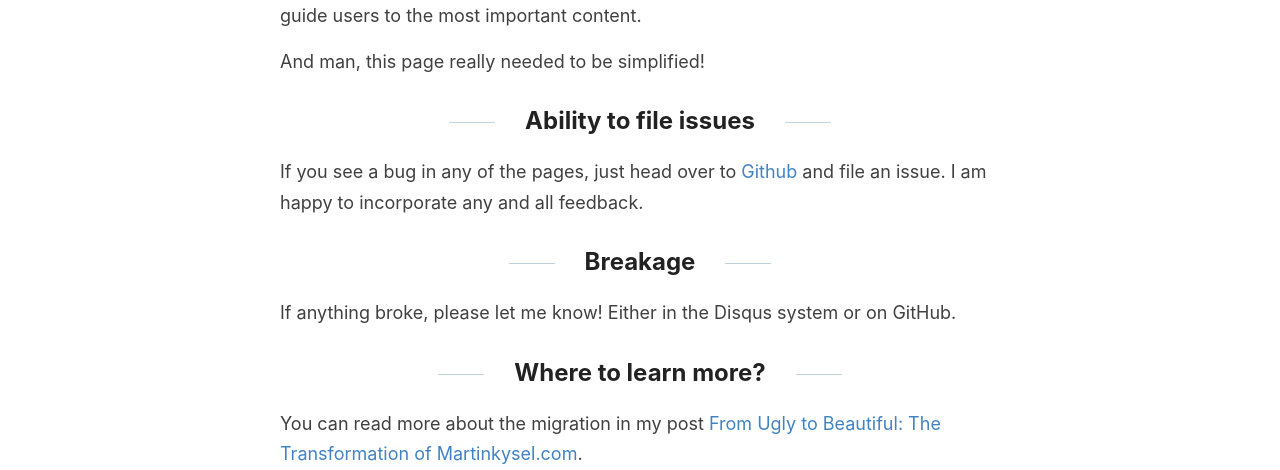
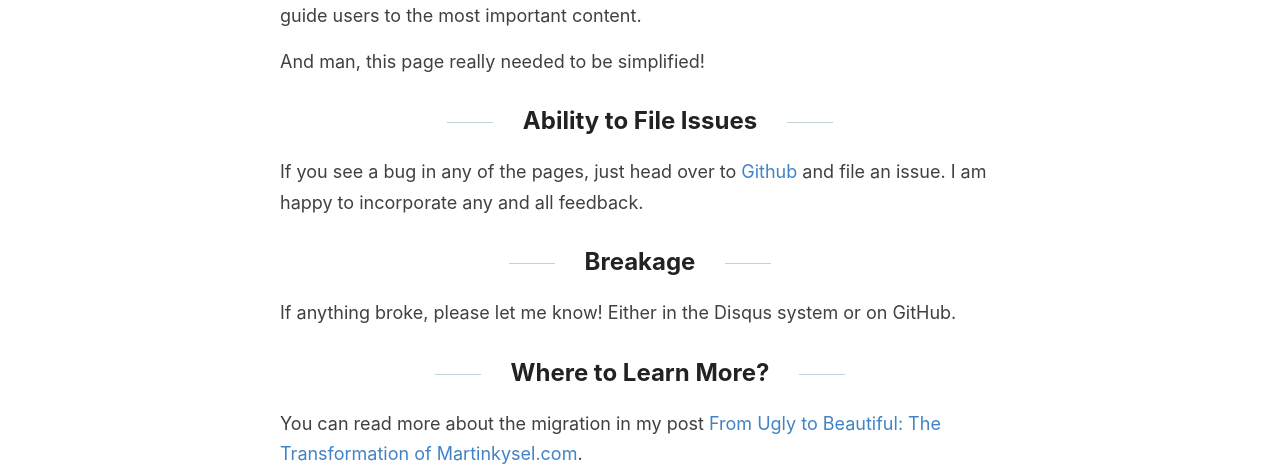
Before and after one commit to mkysel/mkysel.github.io, a Jekyll site: the page built from _posts/2023-02-24-martinkysel-migration.md, in a window 1280 px wide. Shown: the part 1590-2060 px from the top of the page. Built offline with Jekyll 4.4.1, drawn with Linux system fonts in a browser that asks for light colours; our own code applies the rules of GitHub Pages for plain Markdown files; comment, search, counter and statistics services are not loaded.

Commit message:
minor fixups

```diff
--- a/_posts/2023-02-24-martinkysel-migration.md
+++ b/_posts/2023-02-24-martinkysel-migration.md
@@ -45,7 +45,7 @@ This was achieved through the use of white space, consistent typography, and cle
 
 And man, this page really needed to be simplified!
 
-## Ability to file issues
+## Ability to File Issues
 
 If you see a bug in any of the pages, just head over to [Github](https://github.com/mkysel/mkysel.github.io) and file an issue.
 I am happy to incorporate any and all feedback.
@@ -54,6 +54,6 @@ I am happy to incorporate any and all feedback.
 
 If anything broke, please let me know! Either in the Disqus system or on GitHub.
 
-## Where to learn more?
+## Where to Learn More?
 
 You can read more about the migration in my post [From Ugly to Beautiful: The Transformation of Martinkysel.com](https://martinkysel.com/from-ugly-to-beautiful).
```
Also changed, not shown: _posts/2023-02-25-from-ugly-to-beautiful.md (+1 -1 lines).
